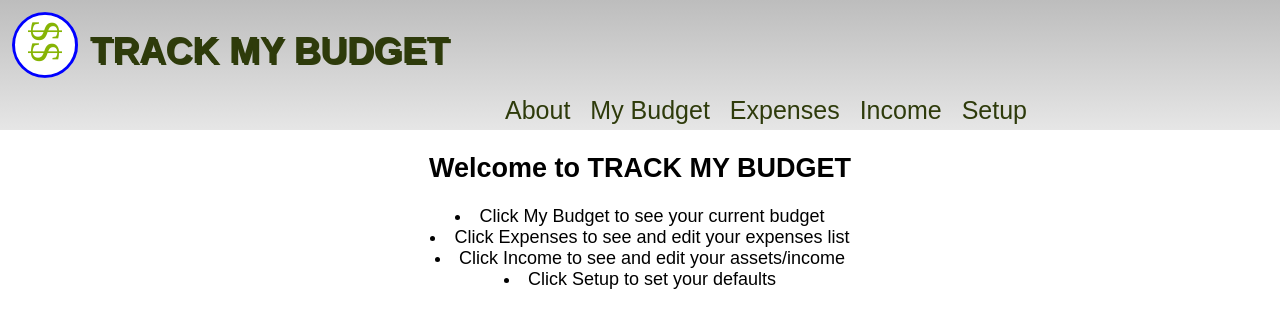
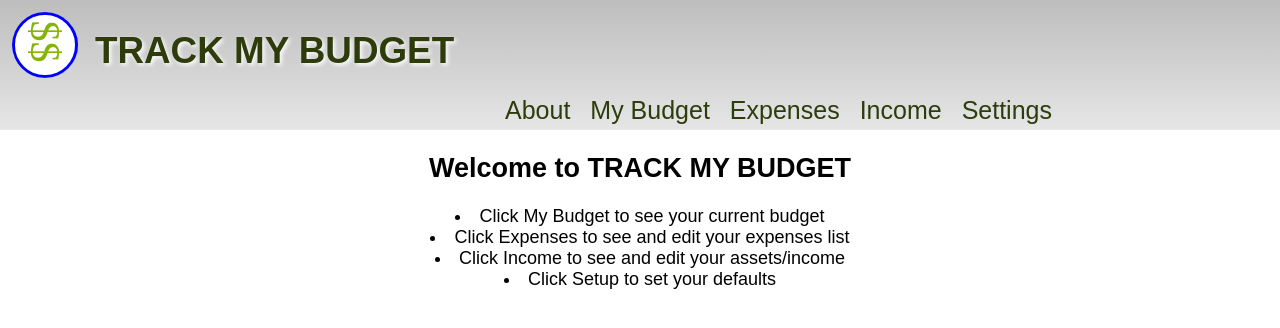
Before and after one commit to curlywallst/track-my-budget-original, a React (Create React App) app: page / in a window 1280 px wide. Shown: the top 328 px of the page. Built offline with nearby package versions, Linux system fonts and the light colour scheme.

Commit message:
Styling of navbar update

```diff
--- a/src/App.css
+++ b/src/App.css
@@ -28,9 +28,10 @@
 
 .App-title {
   display: inline-block;
-  text-shadow: 2px 2px;
+  color: #2E3B0B;
+  text-shadow: 2px 2px 4px white;
   font-size: 2.3em;
-  padding-left: 5px;
+  padding-left: 10px;
 }
 
 .App-nav {
--- a/src/components/NavBar.js
+++ b/src/components/NavBar.js
@@ -69,7 +69,7 @@ const NavBar = props => {
           activeStyle={{ color: '#86B404' }}
           to="/budget/edit"
         >
-          Setup
+          Settings
         </NavLink>
 
     </div>
```
